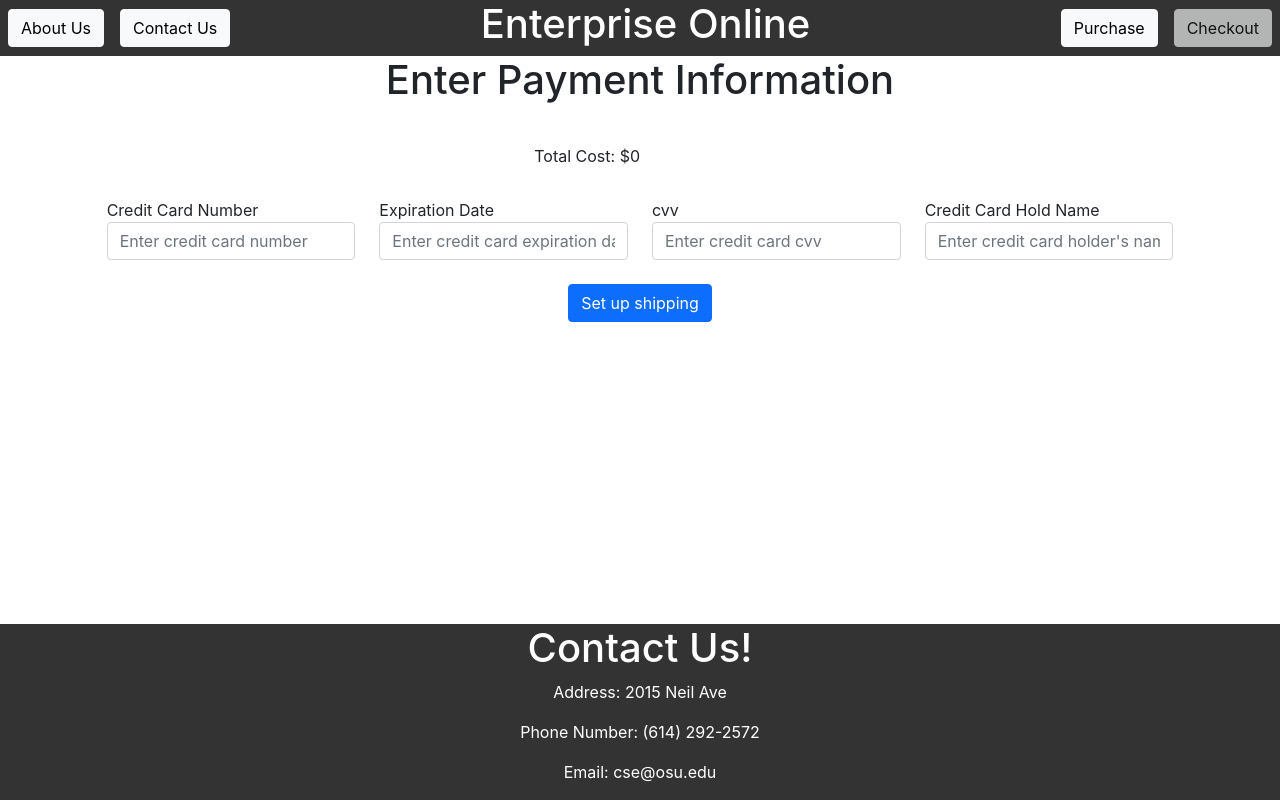
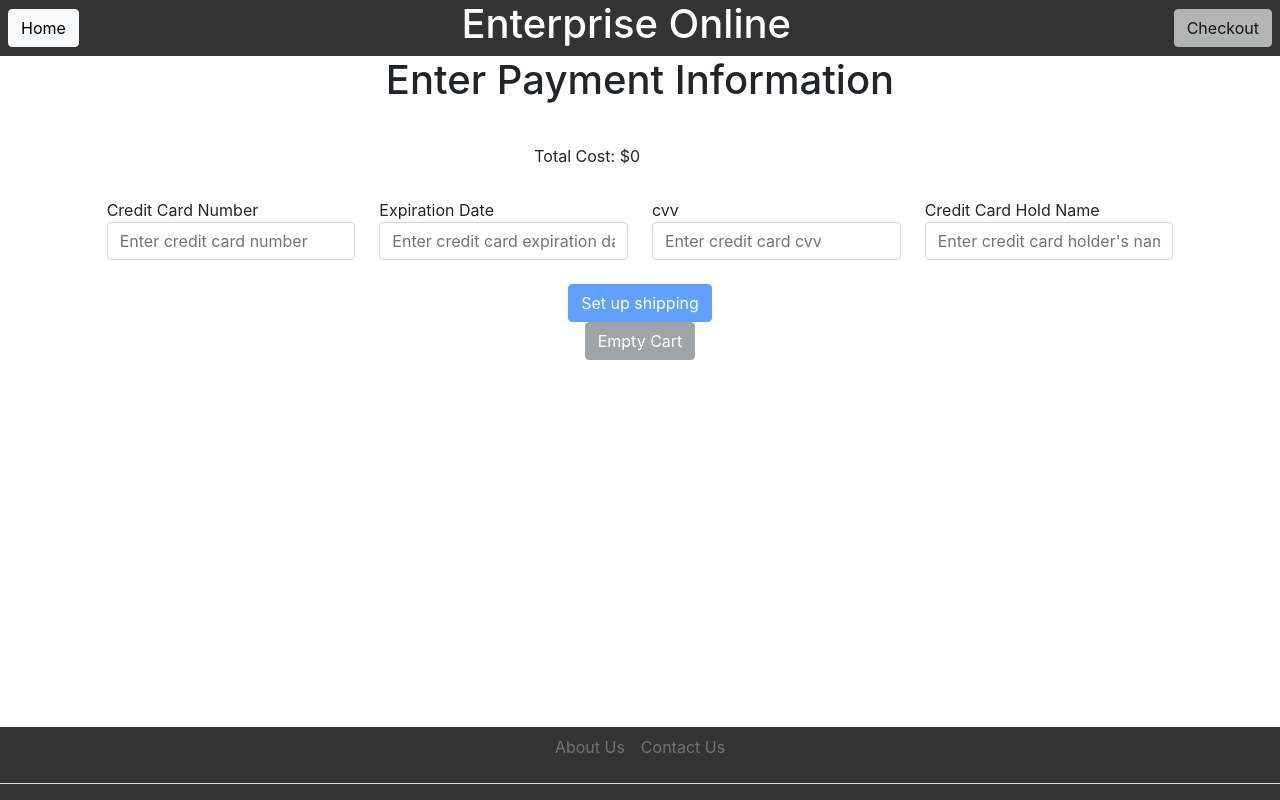
Before and after one commit to CSE5234-Autumn2023/CSE5234, a React (Create React App) app in the folder EnterpriseOnline/: page /purchase/paymentEntry in a window 1280 px wide. Built offline with nearby package versions, Linux system fonts and the light colour scheme.

Commit message:
Change footer/header buttons

```diff
--- a/EnterpriseOnline/src/components/footer.jsx
+++ b/EnterpriseOnline/src/components/footer.jsx
@@ -1,13 +1,28 @@
 import React from 'react';
+import { useNavigate, Link } from 'react-router-dom';
 import "./styles/footer.css";
 
 function Footer() {
+    const navigate = useNavigate();
+
+    const aboutUsClick = (e) => {
+        navigate('/aboutUs');
+    }
+
+    const contactUsClick = (e) => {
+        navigate('/contactUs');
+    }
+
     return (
         <div class="footer">
-            <h1>Contact Us!</h1>
-            <p>Address:      2015 Neil Ave</p>
-            <p>Phone Number: (614) 292-2572</p>
-            <p>Email:        cse@osu.edu</p>
+            <ul class="nav justify-content-center border-bottom pb-3 mb-3">
+                <li class="nav-item">
+                    <a href="#" onClick={aboutUsClick} class="nav-link px-2 text-muted">About Us</a>
+                </li>
+                <li class="nav-item">
+                    <a href="#" onClick={contactUsClick} class="nav-link px-2 text-muted">Contact Us</a>
+                </li>
+            </ul>
         </div>
     )
 }
--- a/EnterpriseOnline/src/components/header.jsx
+++ b/EnterpriseOnline/src/components/header.jsx
@@ -3,17 +3,9 @@ import { useNavigate } from 'react-router-dom';
 import "./styles/header.css";
 
 
-function Header(props) {
+const Header = (props) => {
 
     const navigate = useNavigate();
-
-    const aboutUsClick = (e) => {
-        navigate('/aboutUs');
-    }
-
-    const contactUsClick = (e) => {
-        navigate('/contactUs');
-    }
 
     const purchasePageClick = (e) => {
         navigate('/purchase')
@@ -28,10 +20,7 @@ function Header(props) {
         <div class="header">
             <div class="d-flex flex-row">
                 <div class="p-2">
-                    <button onClick={aboutUsClick} className='btn btn-light checkout-btn'>About Us</button>
-                </div>
-                <div class="p-2">
-                    <button onClick={contactUsClick} className='btn btn-light checkout-btn'>Contact Us</button>
+                    <button onClick={purchasePageClick} className='btn btn-light checkout-btn'>Home</button>
                 </div>
             </div>
             <div class="title">
@@ -41,9 +30,6 @@ function Header(props) {
                 <div class="p-2">
                     <button onClick={checkoutPageClick} disabled={!props.order.products.reduce((n, {quantity}) => n + quantity, 0)} className='btn btn-light checkout-btn'>Checkout</button>
                 </div>
-                <div class="p-2">
-                    <button onClick={purchasePageClick} className='btn btn-light checkout-btn'>Purchase</button>
-                </div>
             </div>
         </div >
     )
--- a/EnterpriseOnline/src/components/paymentEntry.jsx
+++ b/EnterpriseOnline/src/components/paymentEntry.jsx
@@ -1,5 +1,6 @@
 import React from "react";
 import { useNavigate } from 'react-router-dom';
+import mock_products from "../data/mock_products.json";
 import ProductSummary from './productSummary';
 import "./styles/paymentEntry.css";
 
@@ -7,6 +8,14 @@ import "./styles/paymentEntry.css";
 const PaymentEntry = (props) => {
 
     const navigate = useNavigate();
+
+    const emptyCartClick = (e) => {
+        props.setOrder({
+            products: mock_products, credit_card_number: '', expir_date: '', cvv: '', card_holder_name: '', address_1: '',
+            address_2: '', city: '', state: '', zip: '', shippingMethod: '', email: '',
+        });
+        navigate('/purchase')
+    }
 
     const handleSubmit = () => {
         navigate('/purchase/shippingEntry');
@@ -118,9 +127,12 @@ const PaymentEntry = (props) => {
                 </div>
                 <br></br>
                 <div class="text-center">
-                    <button type="submit" class="btn btn-primary">Set up shipping</button>
+                    <button type="submit" disabled={!props.order.products.reduce((n, {quantity}) => n + quantity, 0)} class="btn btn-primary">Set up shipping</button>
                 </div>
             </form>
+            <div class="text-center">
+                <button onClick={emptyCartClick} disabled={!props.order.products.reduce((n, {quantity}) => n + quantity, 0)} className="btn btn-secondary">Empty Cart</button>
+            </div>
         </div>
     )
 }
--- a/EnterpriseOnline/src/components/styles/footer.css
+++ b/EnterpriseOnline/src/components/styles/footer.css
@@ -1,9 +1,7 @@
 .footer {
    position: fixed;
-   left: 0;
    bottom: 0;
    width: 100%;
    background-color: #333;
-   color: white;
    text-align: center;
 }
```
Also changed, not shown: 1 other file (tests, documents, lock files or other folders).
